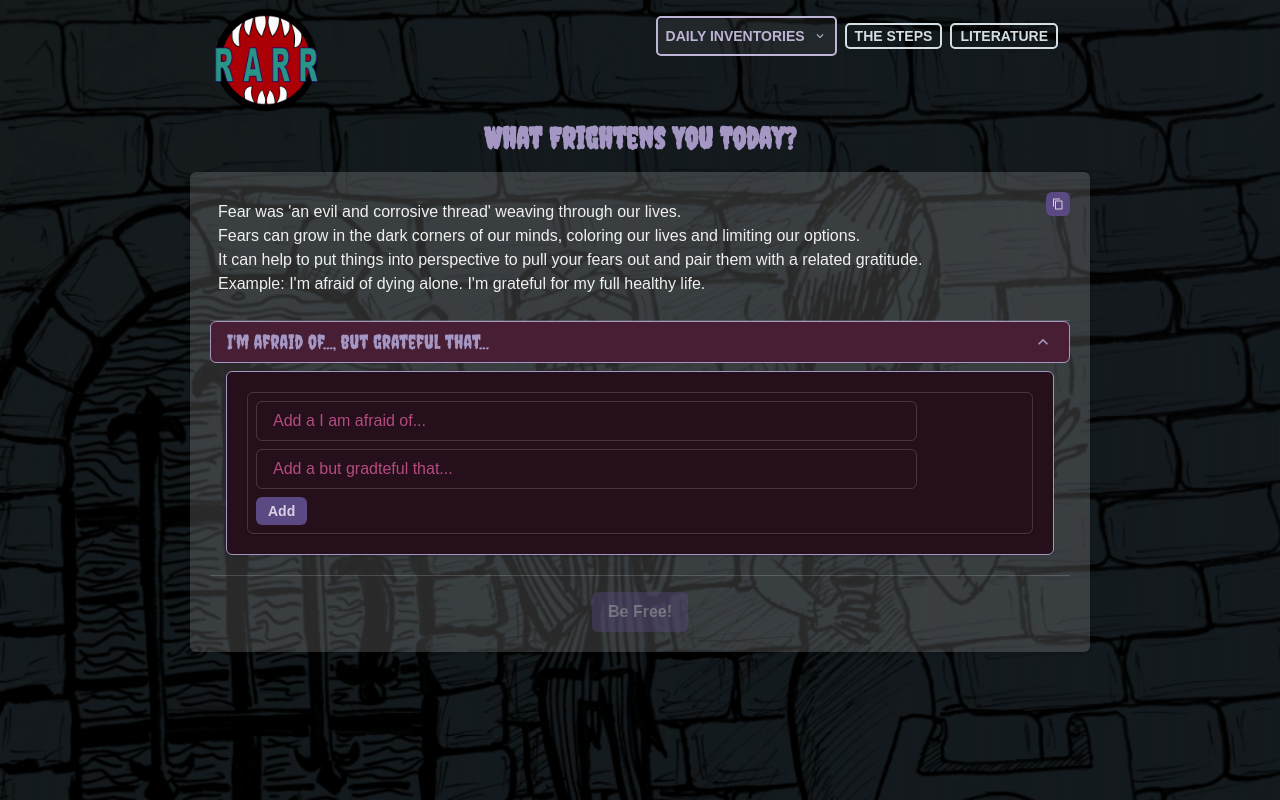
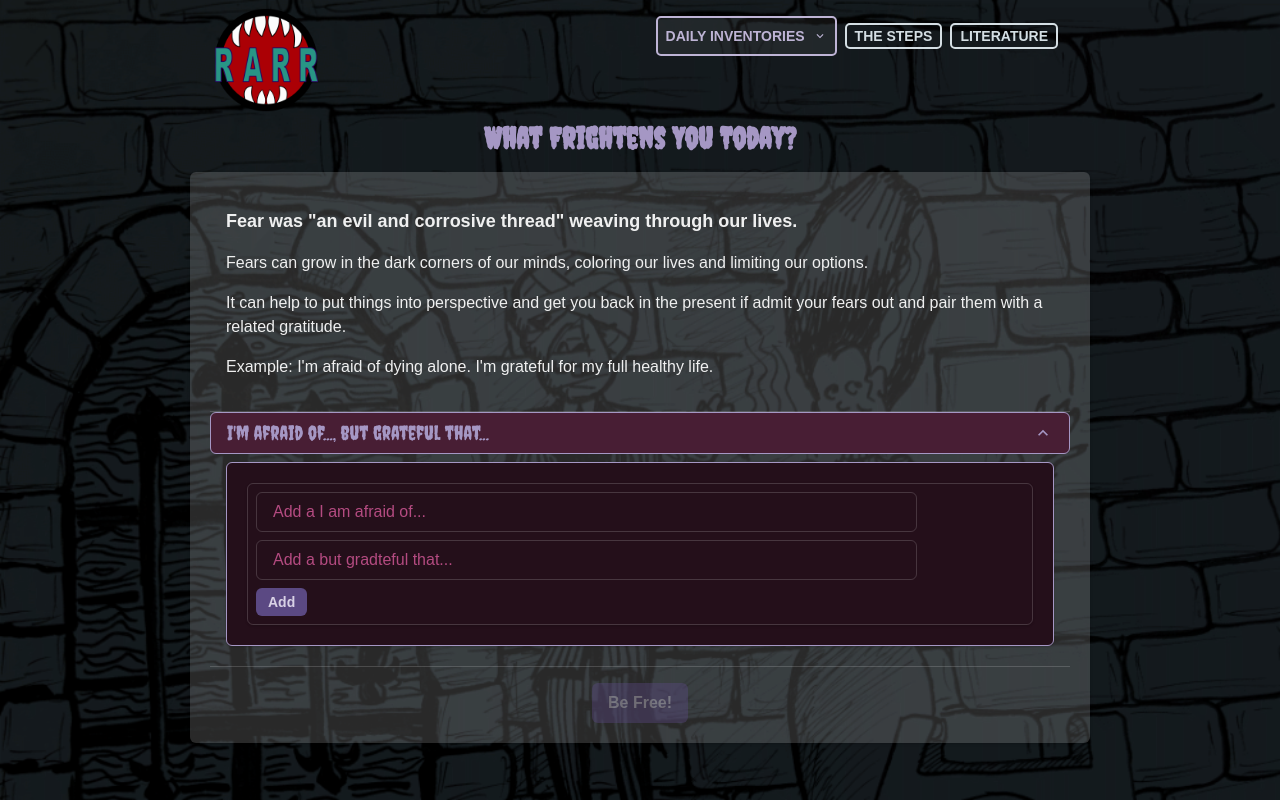
Before and after one commit to skullyflower/RARRecover, a React (Vite) app: page /fears in a window 1280 px wide. Built offline with nearby package versions, Linux system fonts and the light colour scheme; a web font is replaced by a local one.

Commit message:
content and style

```diff
--- a/src/pages/acaTenthStep/aca-tenth-step-page.tsx
+++ b/src/pages/acaTenthStep/aca-tenth-step-page.tsx
@@ -58,11 +58,15 @@ const AcaTenthStep = () => {
               fontWeight={"bold"}>
               Spiritual Principles: Honesty and Discernment
             </Text>
+            <Text fontSize={"lg"}>
+              &quot;Many of us found that we had several characteristics in common as a result of
+              being brought up in an alcoholic or dysfunctional household. &quot;
+            </Text>
+
             <Text>
-              This is a tool for doing daily inventory. You can fill out all the sections, or just
-              the ones that speak to you. <br />
-              You can copy your answers, for each section, to send to your fellow traveller, sponsor
-              or for your journal.
+              This is a tool for doing daily inventory to keep current with our recovery from the
+              affects of growing up with disfunction. You can fill out all the sections, or just the
+              ones that speak to you.
             </Text>
             <Accordion allowToggle={true}>
               <Stack gap={2}>
--- a/src/pages/fears/fears.tsx
+++ b/src/pages/fears/fears.tsx
@@ -1,15 +1,4 @@
-import CopyButton from "@/bits/form/copy-button";
-import {
-  Accordion,
-  Box,
-  Button,
-  Card,
-  CardBody,
-  Heading,
-  HStack,
-  Stack,
-  Text,
-} from "@chakra-ui/react";
+import { Accordion, Box, Button, Card, CardBody, Heading, Stack, Text } from "@chakra-ui/react";
 import { useState } from "react";
 import AccordionSection from "@/bits/layout/accordion-section";
 import DoubleListerInput, { doubleListItem } from "@/bits/form/DoubleListerInput";
@@ -18,9 +7,6 @@ import WhatYouWrote from "@/bits/WhatYouWrote";
 function Fears(): JSX.Element {
   const [letGo, setLetGo] = useState(false);
   const [fearsList, setFearsList] = useState<doubleListItem[]>([]);
-
-  const tocopy = `Today I fear, but am grateful for:
-  \t ${fearsList.map((pair) => `Fear: ${pair[0]} - Gratitude: ${pair[1]} \n\t `).join("\n\n")}`;
 
   const reset = (): void => {
     setLetGo(false);
@@ -53,32 +39,27 @@ function Fears(): JSX.Element {
         overflowY="auto">
         <CardBody>
           <Stack gap={4}>
-            <HStack
-              align="start"
-              justifyContent={"space-between"}>
-              <Box padding={2}>
-                <Text>
-                  Fear was &apos;an evil and corrosive thread&apos; weaving through our lives.
+            <Box padding={4}>
+              <Stack gap={4}>
+                <Text
+                  fontWeight={700}
+                  fontSize={"lg"}>
+                  Fear was &quot;an evil and corrosive thread&quot; weaving through our lives.
                 </Text>
                 <Text>
                   Fears can grow in the dark corners of our minds, coloring our lives and limiting
                   our options.
                 </Text>
                 <Text>
-                  It can help to put things into perspective to pull your fears out and pair them
-                  with a related gratitude.
+                  It can help to put things into perspective and get you back in the present if
+                  admit your fears out and pair them with a related gratitude.
                 </Text>
                 <Text>
                   Example: I&apos;m afraid of dying alone. I&apos;m grateful for my full healthy
                   life.
                 </Text>
-              </Box>
-
-              <CopyButton
-                text={tocopy}
-                disabled={!fearsList.length || !fearsList.length}
-              />
-            </HStack>
+              </Stack>
+            </Box>
             <Accordion
               allowToggle={true}
               allowMultiple={true}
```
